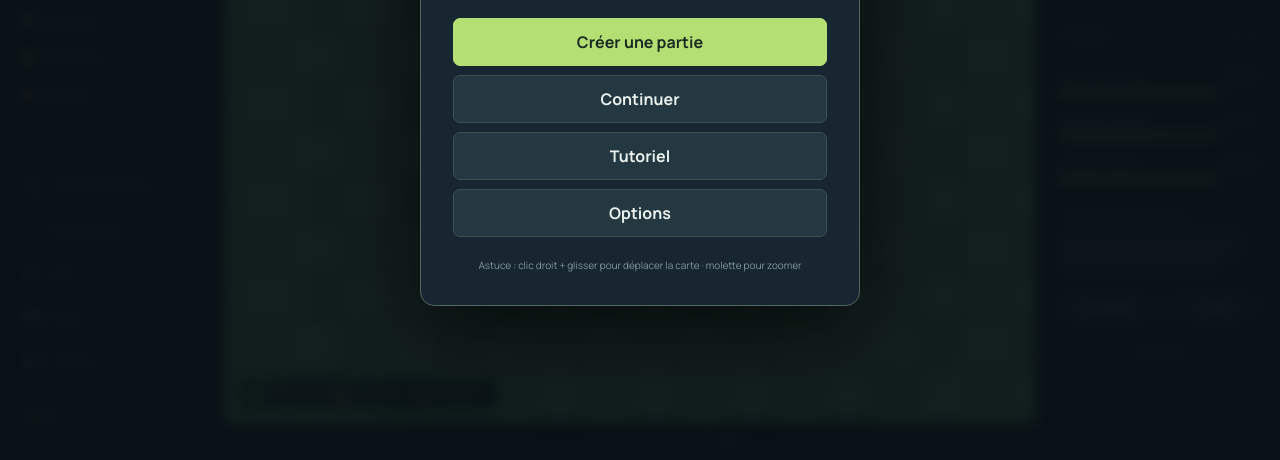
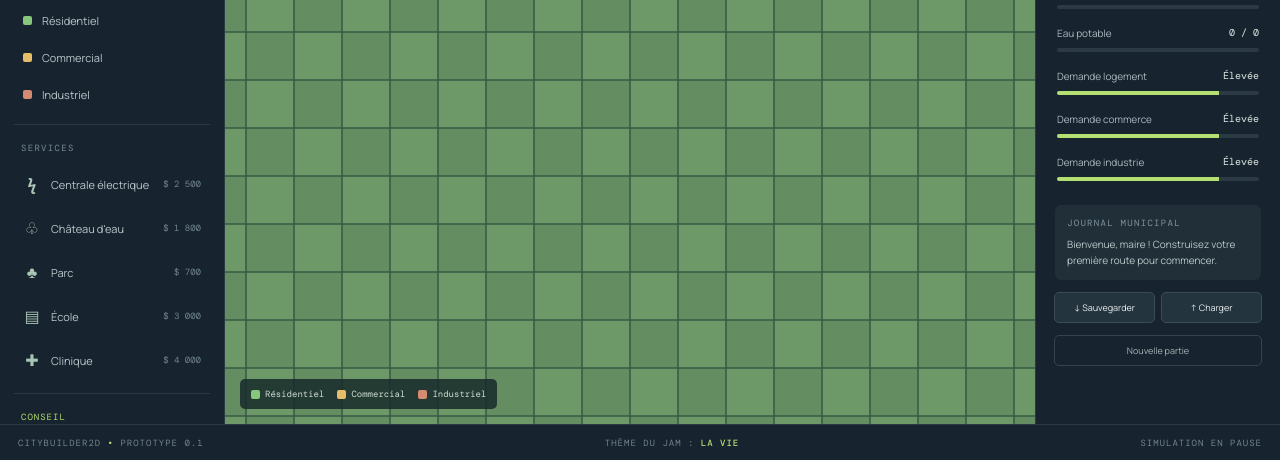
Before and after one commit to popati1919-sudo/jam-game, a website built with Vite: page index.html in a window 1280 px wide. Shown: the part 340-800 px from the top of the page. Built offline with nearby package versions, Linux system fonts and the light colour scheme.

Commit message:
Remove startup menu and open directly into the city

```diff
--- a/index.html
+++ b/index.html
@@ -1,8 +1,6 @@
 <!doctype html>
 <html lang="fr"><head><meta charset="UTF-8"/><meta name="viewport" content="width=device-width,initial-scale=1.0"/><meta name="theme-color" content="#101923"/><meta name="description" content="CityBuilder2D — bâtis une métropole vivante pour le City Jam."/><title>CityBuilder2D — City Jam</title></head>
 <body><div id="app">
-<div id="main-menu" class="menu-overlay"><div class="menu-card"><div class="menu-kicker">CITY JAM · SIMULATEUR URBAIN</div><h1>CITY<span>BUILDER</span><small>2D</small></h1><p>Construis ta ville, développe tes quartiers et prends soin de tes habitants.</p><button id="menu-new" class="menu-primary">Créer une partie</button><button id="menu-continue" class="menu-button">Continuer</button><button id="menu-tutorial" class="menu-button">Tutoriel</button><button id="menu-options" class="menu-button">Options</button><small class="menu-foot">Astuce : clic droit + glisser pour déplacer la carte · molette pour zoomer</small></div></div>
-<div id="options-panel" class="dialog-overlay hidden"><div class="dialog-card"><button id="options-close" class="dialog-close">✕</button><h2>Options & commandes</h2><p><b>Déplacer la carte</b> : maintenir le clic droit et glisser.</p><p><b>Zoom</b> : molette de la souris.</p><p><b>Route</b> : premier clic pour le départ, deuxième clic pour l’arrivée.</p><p><b>R</b> : outil route · <b>V</b> : sélection · <b>X</b> : démolir.</p><p>Les sauvegardes sont conservées dans le stockage local de ce navigateur.</p></div></div>
 <div id="tutorial-panel" class="dialog-overlay hidden"><div class="dialog-card"><div class="menu-kicker">GUIDE DU MAIRE · <span id="tutorial-count">1 / 6</span></div><h2 id="tutorial-title">Bienvenue, maire !</h2><p id="tutorial-text"></p><div class="tutorial-actions"><button id="tutorial-prev" class="menu-button">Précédent</button><button id="tutorial-next" class="menu-primary">Suivant</button></div></div></div>
 <header class="topbar"><a class="brand" href="#"><span class="brand-mark">▦</span><span>CITY<span class="brand-light">BUILDER</span><small> CITY JAM EDITION</small></span></a>
 <div class="stats"><div class="stat"><small>TRÉSOR</small><strong id="money">$ 25 000</strong></div><div class="stat"><small>POPULATION</small><strong id="population">0</strong></div><div class="stat"><small>BONHEUR</small><strong id="happiness">—</strong></div><div class="stat"><small>SOLDE / JOUR</small><strong id="balance">$ 0</strong></div></div>
```
